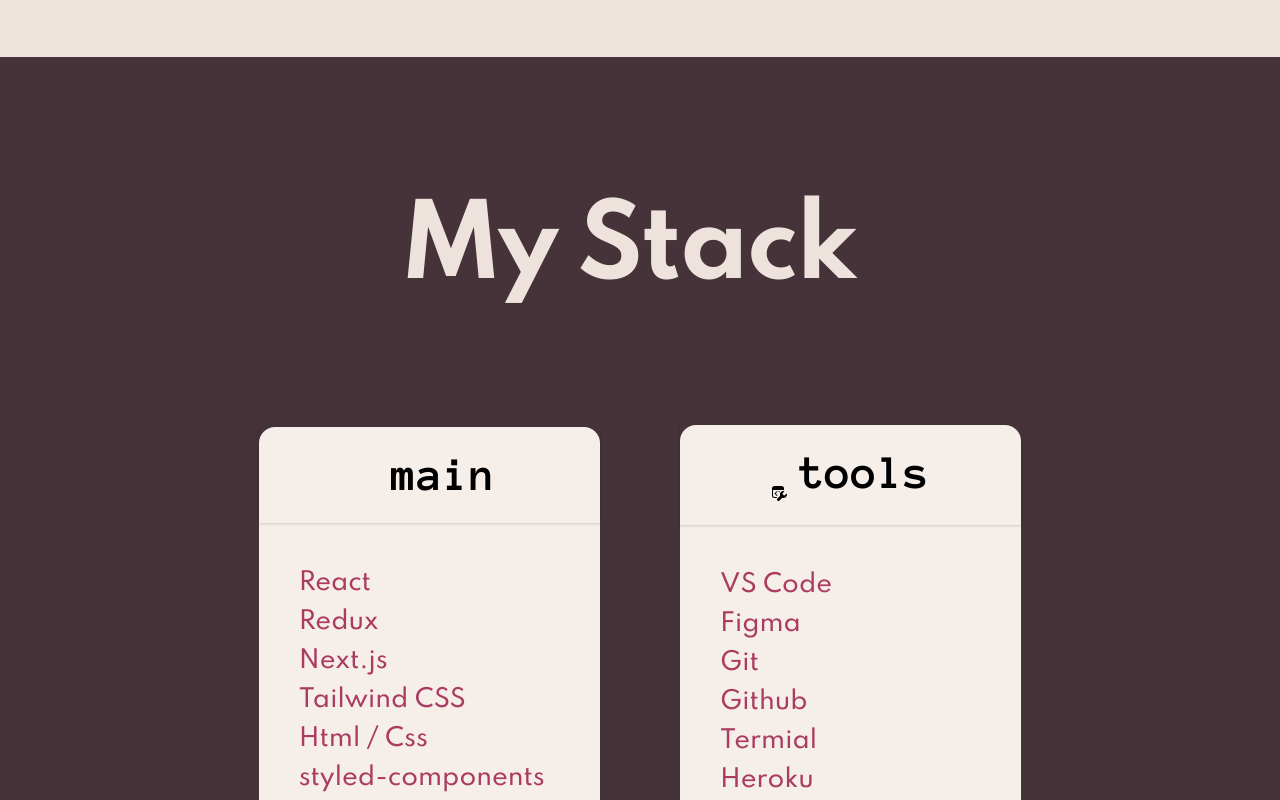
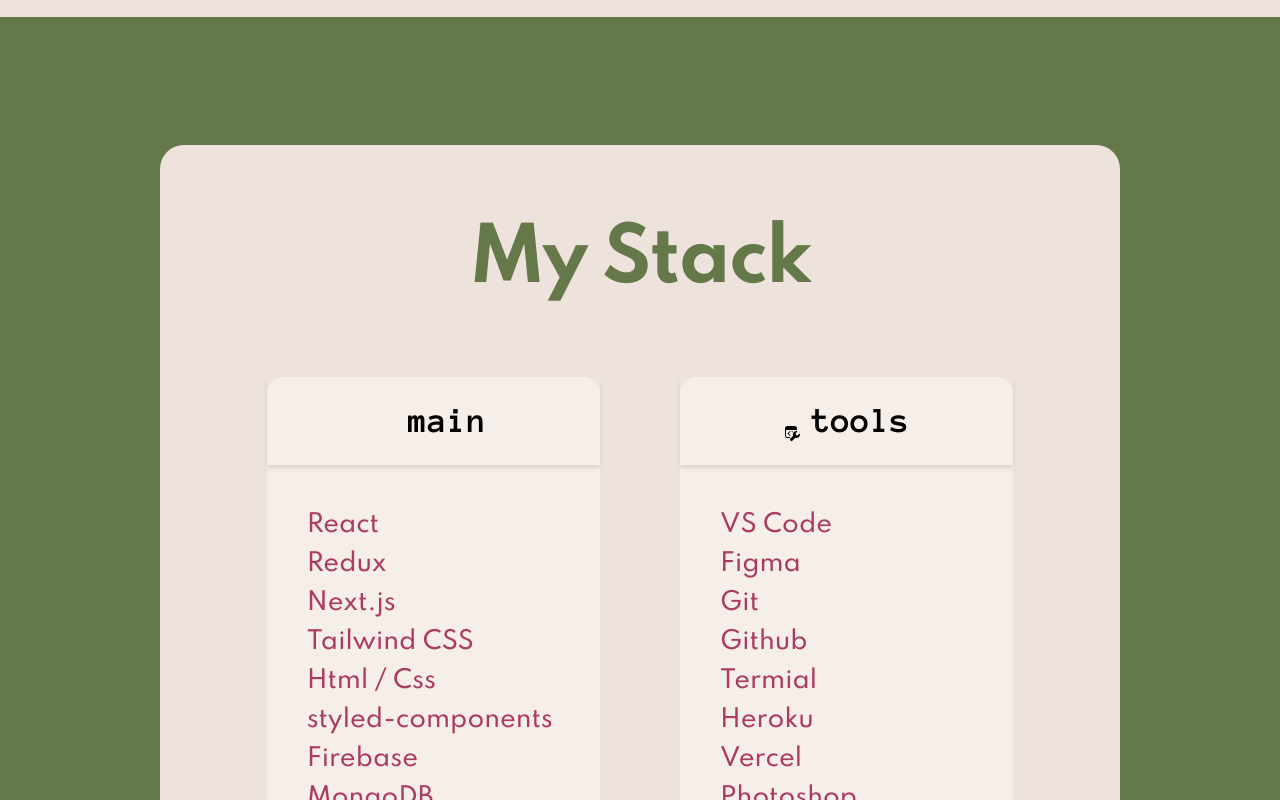
Before and after one commit to starbvuks/portfolio, a Next.js app: page / in a window 1280 px wide. Shown: the part 780-1580 px from the top of the page. Built offline with nearby package versions, Linux system fonts and the light colour scheme; some icons are missing.

Commit message:
green abck res stack

```diff
--- a/components/Stack.jsx
+++ b/components/Stack.jsx
@@ -27,20 +27,18 @@ const Stack = () => {
   ];
 
   return (
-    <div class="flex flex-col items-center justify-center lg:justify-center mt-10 pb-20 bg-backDark">
-      <div class="p-6 mt-20 lg:pl-0 lg:py-16">
-        <span class="font-spartan font-bold text-backLight text-5xl lg:text-8xl lg:tracking-tight">
+    <div class="flex items-center justify-center py-20 lg:py-32 bg-mainGreen">
+      <div class="flex flex-col items-center justify-center bg-backLight w-3/4 pb-20 rounded-3xl shadow-2x">
+        <div class="py-16 lg:pl-0 lg:py-20">
+          <span class="font-spartan font-bold text-mainGreen text-4xl lg:text-7xl lg:tracking-tight">
             My Stack
           </span>
         </div>
-      <div class="flex flex-col lg:flex-row lg:w-full lg:gap-20 items-center lg:justify-center lg:px-32 mt-16 z-10">
-        <div class="bg-secondLight w-11/12 lg:w-1/3 h-full rounded-2xl">
-          <div class="flex justify-center items-end py-4 lg:py-6 h-5/12 gap-3 shadow">
-            <Icon
-              icon="ant-design:code-filled"
-              class="w-10 h-10 lg:w-16 lg:h-16"
-            />
-            <span class="font-anon text-2xl lg:text-5xl">main</span>
+        <div class="flex flex-col lg:flex-row lg:w-full lg:gap-20 items-center lg:justify-center lg:px-20 z-10">
+          <div class="bg-secondLight w-10/12 lg:w-5/12 h-full rounded-2xl">
+            <div class="flex justify-center items-center lg:items-end py-4 lg:py-6 h-5/12 gap-3 shadow-md">
+              <Icon icon="ant-design:code-filled" class="w-12 h-12" />
+              <span class="font-anon text-2xl lg:text-4xl">main</span>
             </div>
             <ul class="font-spartan font-medium text-mainRed leading-normal px-12 py-5 lg:p-10 text-md lg:text-2xl lg:leading-relaxed">
               {main.map((data, index) => (
@@ -48,13 +46,13 @@ const Stack = () => {
               ))}
             </ul>
           </div>
-        <div class="bg-secondLight w-11/12 mt-10 lg:mt-0 lg:w-1/3 h-full rounded-2xl">
-          <div class="flex justify-center items-end py-4 lg:py-6 h-5/12 gap-3 shadow">
+          <div class="bg-secondLight w-11/12 mt-10 lg:mt-0 lg:w-5/12 h-full rounded-2xl">
+            <div class="flex justify-center items-center lg:items-end py-4 lg:py-6 h-5/12 gap-3 shadow-md">
               <Icon
                 icon="fluent:window-dev-tools-16-filled"
-              class="w-10 h-10 lg:w-16 lg:h-16"
+                class="w-12 h-12"
               />
-            <span class="font-anon text-2xl lg:text-5xl lg:pb-1">tools</span>
+              <span class="font-anon text-2xl lg:text-4xl">tools</span>
             </div>
             <ul class="font-spartan font-medium text-mainRed leading-normal px-12 py-5 lg:p-10 text-md lg:text-2xl lg:leading-relaxed">
               {tools.map((data, index) => (
@@ -64,6 +62,7 @@ const Stack = () => {
           </div>
         </div>
       </div>
+    </div>
   );
 };
 
--- a/tailwind.config.js
+++ b/tailwind.config.js
@@ -9,13 +9,14 @@ module.exports = {
         backDark: "#463239",
         mainRed: "#AB3B61",
         mainOrange: "#E57A44",
-        mainGreen: "#85A190",
+        mainGreen: "#657849",
       }),
       textColor: {
         mainRed: "#AB3B61",
         mainOrange: "#E57A44",
-        mainBlue: "#587B7F",
+        mainGreen: "#657849",
         backLight: "#EDE2DC",
+        backDark: "#463239",
       },
       stroke: {
         current: "currentColor",
```
Lines whose indentation alone changed are shown as unchanged.
